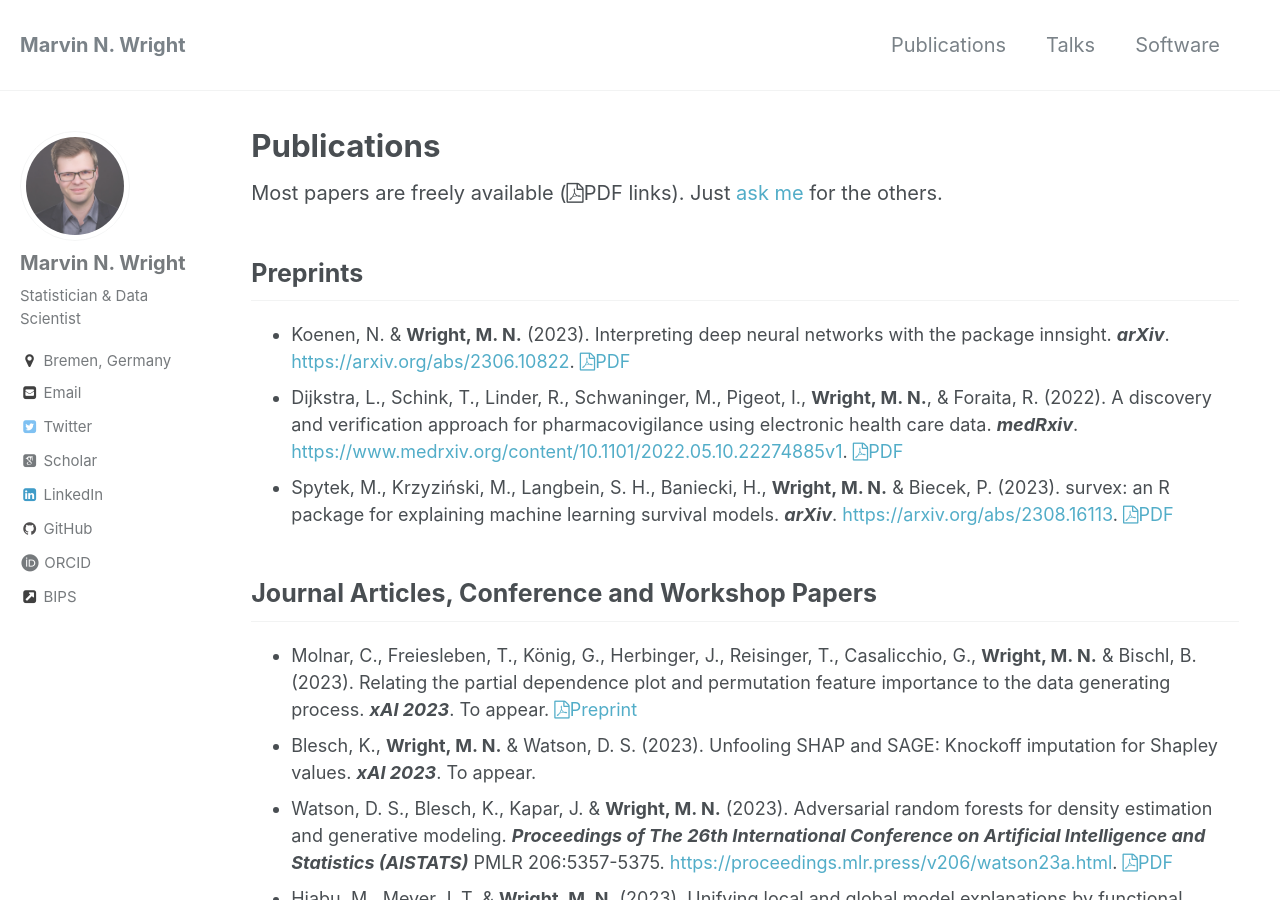
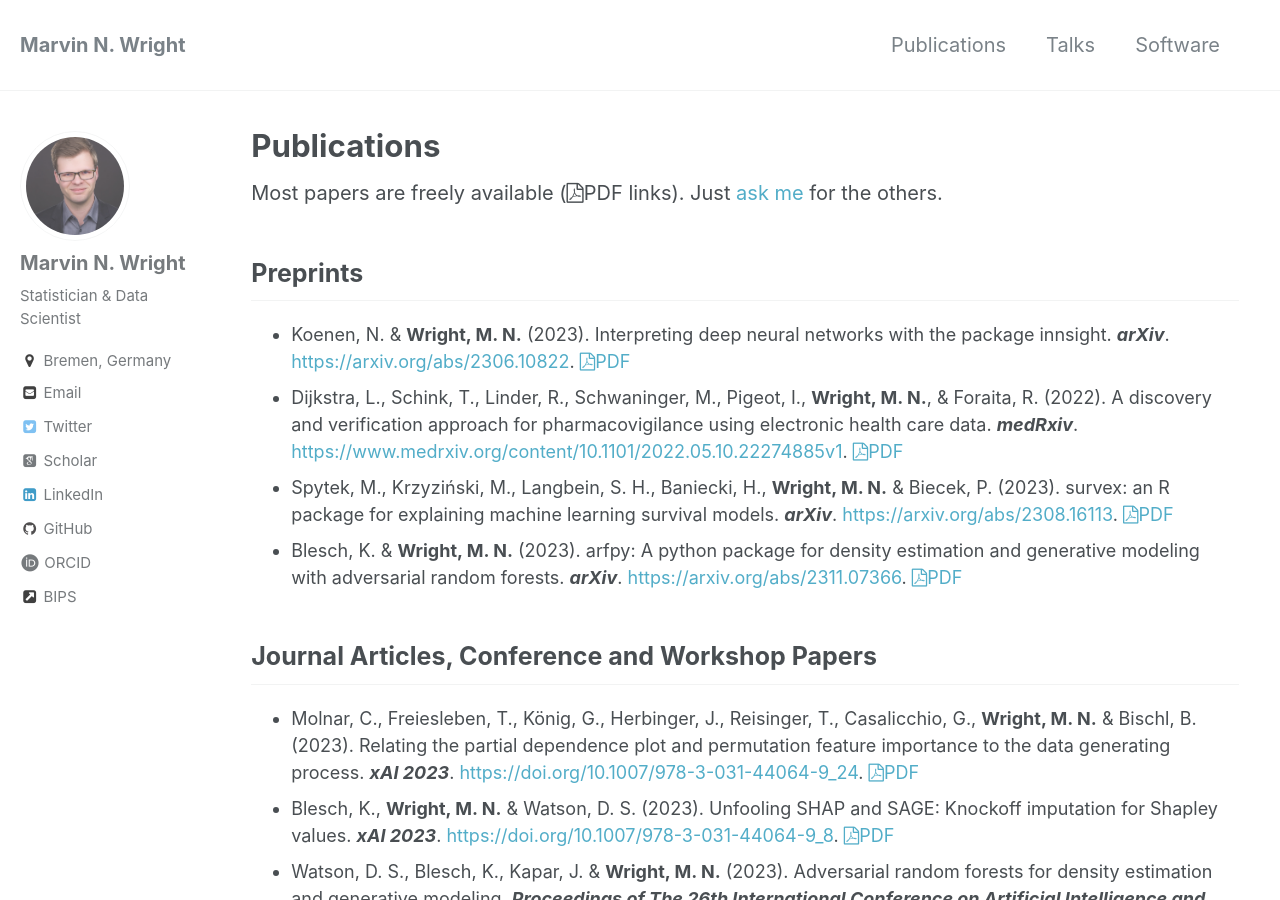
Before and after one commit to mnwright/mnwright.github.io, a Jekyll site: the page built from _pages/publications.md, in a window 1280 px wide and 900 px high. Built offline with Jekyll 4.4.1, drawn with Linux system fonts in a browser that asks for light colours; some web fonts are replaced.

Commit message:
add pubs and talk

```diff
--- a/_pages/publications.md
+++ b/_pages/publications.md
@@ -8,11 +8,12 @@ Most papers are freely available (<i class="fa fa-file-pdf-o"></i>PDF links). Ju
 ## Preprints
 * {:.pub} Koenen, N. & **Wright, M. N.** (2023). Interpreting deep neural networks with the package innsight. ***arXiv***. <https://arxiv.org/abs/2306.10822>. <a href="https://arxiv.org/pdf/2306.10822"><i class="fa fa-file-pdf-o"></i>PDF</a>
 * {:.pub} Dijkstra, L., Schink, T., Linder, R., Schwaninger, M., Pigeot, I., **Wright, M. N.**, & Foraita, R. (2022). A discovery and verification approach for pharmacovigilance using electronic health care data. ***medRxiv***. <https://www.medrxiv.org/content/10.1101/2022.05.10.22274885v1>. <a href="https://www.medrxiv.org/content/10.1101/2022.05.10.22274885v1.full.pdf"><i class="fa fa-file-pdf-o"></i>PDF</a>
-* {:.pub} Spytek, M., Krzyziński, M., Langbein, S. H., Baniecki, H., **Wright, M. N.** & Biecek, P. (2023).  survex: an R package for explaining machine learning survival models. ***arXiv***. <https://arxiv.org/abs/2308.16113>. <a href="https://arxiv.org/pdf/2308.16113"><i class="fa fa-file-pdf-o"></i>PDF</a>
+* {:.pub} Spytek, M., Krzyziński, M., Langbein, S. H., Baniecki, H., **Wright, M. N.** & Biecek, P. (2023). survex: an R package for explaining machine learning survival models. ***arXiv***. <https://arxiv.org/abs/2308.16113>. <a href="https://arxiv.org/pdf/2308.16113"><i class="fa fa-file-pdf-o"></i>PDF</a>
+* {:.pub} Blesch, K. & **Wright, M. N.** (2023). arfpy: A python package for density estimation and generative modeling with adversarial random forests. ***arXiv***. <https://arxiv.org/abs/2311.07366>. <a href="https://arxiv.org/pdf/2311.07366"><i class="fa fa-file-pdf-o"></i>PDF</a>
 
 ## Journal Articles, Conference and Workshop Papers
-* {:.pub} Molnar, C., Freiesleben, T., König, G., Herbinger, J., Reisinger, T., Casalicchio, G., **Wright, M. N.** & Bischl, B. (2023). Relating the partial dependence plot and permutation feature importance to the data generating process. ***xAI 2023***. To appear. <a href="https://arxiv.org/pdf/2109.01433"><i class="fa fa-file-pdf-o"></i>Preprint</a>
-* {:.pub} Blesch, K., **Wright, M. N.** & Watson, D. S. (2023). Unfooling SHAP and SAGE: Knockoff imputation for Shapley values. ***xAI 2023***. To appear.
+* {:.pub} Molnar, C., Freiesleben, T., König, G., Herbinger, J., Reisinger, T., Casalicchio, G., **Wright, M. N.** & Bischl, B. (2023). Relating the partial dependence plot and permutation feature importance to the data generating process. ***xAI 2023***.  <https://doi.org/10.1007/978-3-031-44064-9_24>. <a href="https://link.springer.com/content/pdf/10.1007/978-3-031-44064-9_24.pdf"><i class="fa fa-file-pdf-o"></i>PDF</a>
+* {:.pub} Blesch, K., **Wright, M. N.** & Watson, D. S. (2023). Unfooling SHAP and SAGE: Knockoff imputation for Shapley values. ***xAI 2023***. <https://doi.org/10.1007/978-3-031-44064-9_8>. <a href="https://link.springer.com/content/pdf/10.1007/978-3-031-44064-9_8.pdf"><i class="fa fa-file-pdf-o"></i>PDF</a>
 * {:.pub} Watson, D. S., Blesch, K., Kapar, J. & **Wright, M. N.** (2023). Adversarial random forests for density estimation and generative modeling. ***Proceedings of The 26th International Conference on Artificial Intelligence and Statistics (AISTATS)*** PMLR 206:5357-5375. <https://proceedings.mlr.press/v206/watson23a.html>. <a href="https://proceedings.mlr.press/v206/watson23a/watson23a.pdf"><i class="fa fa-file-pdf-o"></i>PDF</a>
 * {:.pub} Hiabu, M., Meyer J. T. & **Wright, M. N.** (2023). Unifying local and global model explanations by functional decomposition of low dimensional structures. ***Proceedings of The 26th International Conference on Artificial Intelligence and Statistics (AISTATS)*** PMLR 206:7040-7060. <https://proceedings.mlr.press/v206/hiabu23a.html>. <a href="https://proceedings.mlr.press/v206/hiabu23a/hiabu23a.pdf"><i class="fa fa-file-pdf-o"></i>PDF</a>
 * {:.pub} Blesch, K., Watson, D. S. & **Wright, M. N.** (2023). Conditional feature importance for mixed data ***AStA Adv Stat Anal***. <https://doi.org/10.1007/s10182-023-00477-9>. <a href="https://link.springer.com/content/pdf/10.1007/s10182-023-00477-9.pdf"><i class="fa fa-file-pdf-o"></i>PDF</a>
```
Also changed, not shown: _pages/talks.md (+2 -2 lines).
